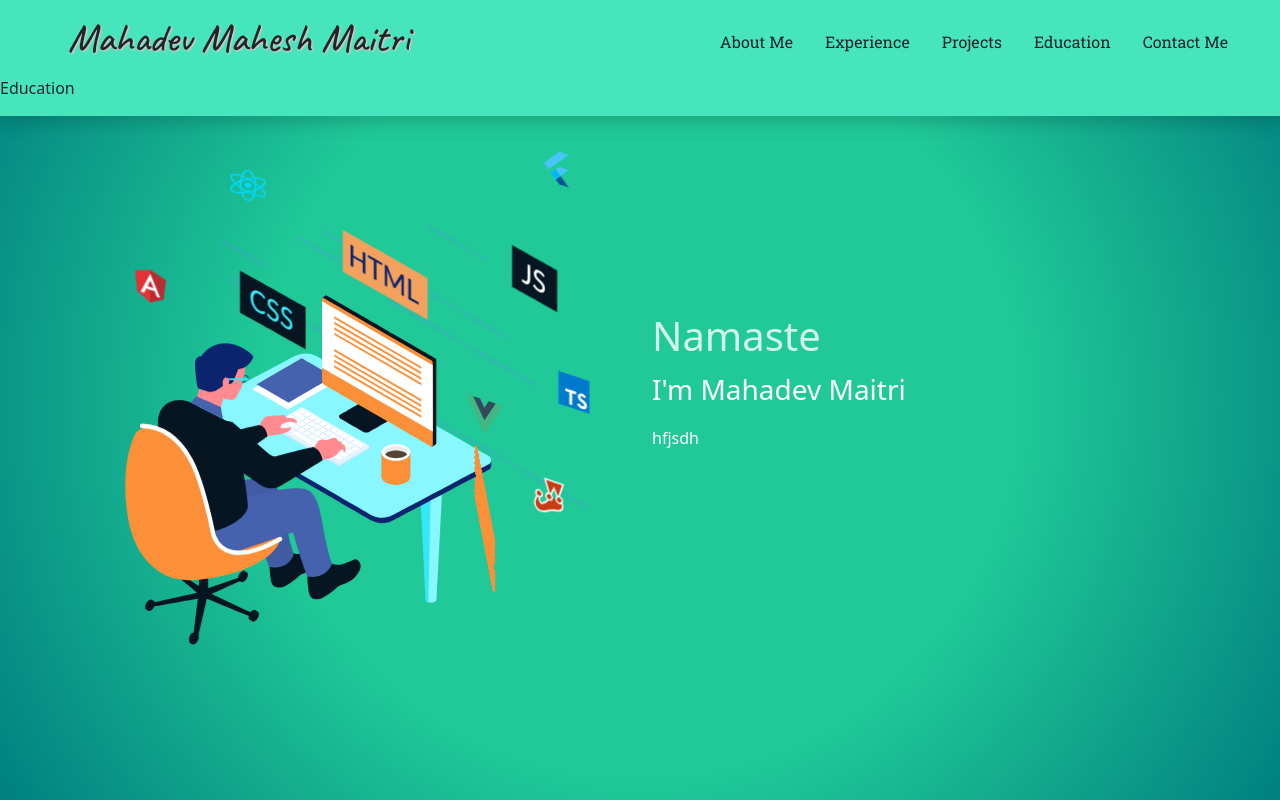
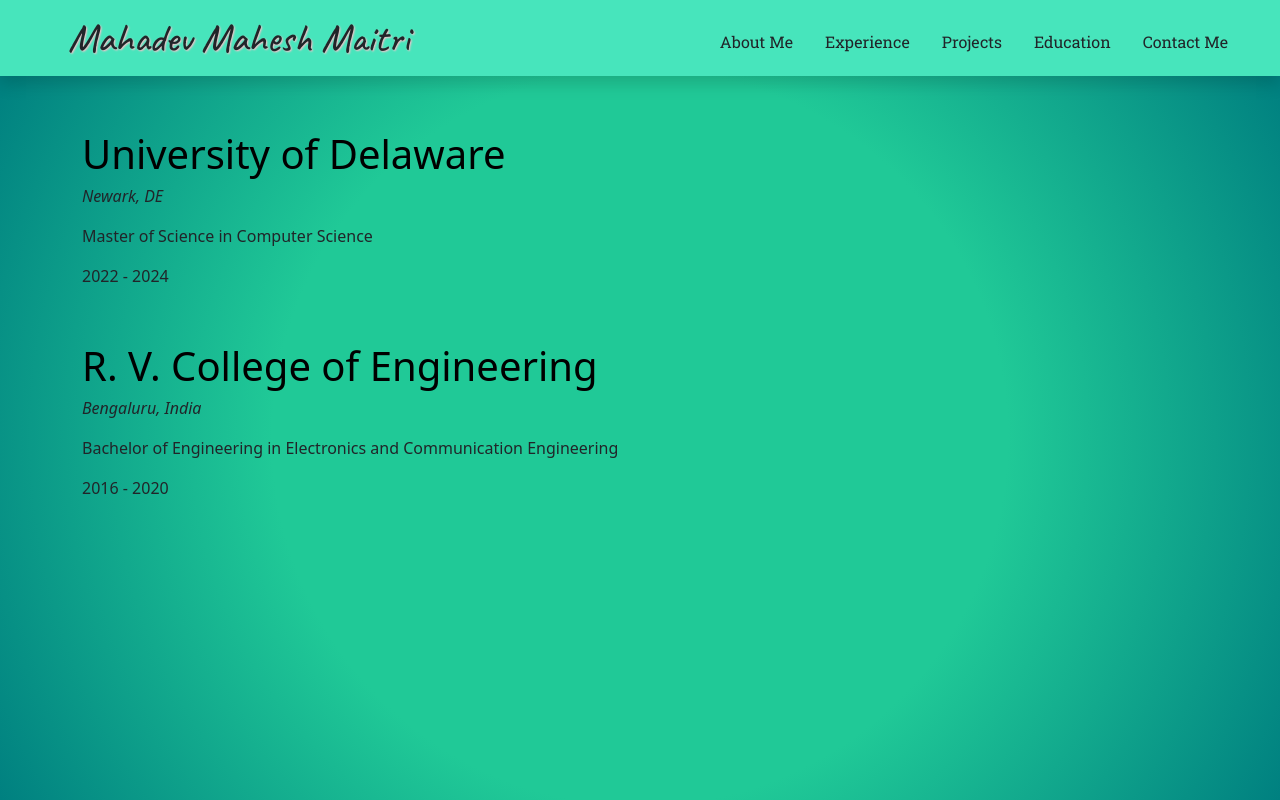
Before and after one commit to mahadev9/personal-profile-website, a React (Create React App) app: page /education in a window 1280 px wide. Built offline with nearby package versions, Linux system fonts and the light colour scheme.

Commit message:
other routes addition

```diff
--- a/src/Components/Education.tsx
+++ b/src/Components/Education.tsx
@@ -1,9 +1,19 @@
 import React from 'react'
+import { STATIC_VALUES } from '../constants'
 
 export default function Education () {
   return (
-    <div className='d-flex flex-column'>
-      <p>Education</p>
+    <div className='main d-flex flex-column'>
+      <div className='container'>
+        { STATIC_VALUES.education.map(edu => (
+          <div className='mt-5' key={ edu.institutionName }>
+            <a className='fs-1 text-decoration-none text-black' href={ edu.url } target="_blank" rel="noopener noreferrer">{ edu.institutionName }</a>
+            <p className='fst-italic'>{ edu.location }</p>
+            <p>{ edu.degree }</p>
+            <p>{ edu.period }</p>
+          </div>
+        )) }
+      </div>
     </div>
   )
 }
--- a/src/Components/ErrorPage.tsx
+++ b/src/Components/ErrorPage.tsx
@@ -1,10 +1,8 @@
 import React from 'react'
-import Header from './Header'
 
 export default function ErrorPage () {
   return (
     <div className='main d-flex flex-column'>
-      <Header/>
       <div className='row align-items-center typewriter flex-grow-1 no-margin'>
         <p className='text-white fw-semibold fs-1' style={{ width: 'fit-content' }}>Ooops! I think you are at the wrong location. Select one of the above menu item.</p>
       </div>
--- a/src/Components/Experience.tsx
+++ b/src/Components/Experience.tsx
@@ -1,9 +1,20 @@
 import React from 'react'
+import { STATIC_VALUES } from '../constants'
 
 export default function Experience () {
   return (
-    <div className='d-flex flex-column'>
-      <p>Experience</p>
+    <div className='main d-flex flex-column'>
+      <div className='container'>
+        { STATIC_VALUES.experience.map(exp => (
+          <div className='mt-5' key={ exp.organizationName }>
+            <h2>{ exp.organizationName }</h2>
+            <p>{ exp.location }</p>
+            <p className='fst-italic'>{ exp.position }</p>
+            <p>{ exp.period }</p>
+            <ul>{ exp.description.map(desc => (<li key={ desc }>{ desc }</li>)) }</ul>
+          </div>
+        )) }
+      </div>
     </div>
   )
 }
--- a/src/Components/HomePage.tsx
+++ b/src/Components/HomePage.tsx
@@ -1,8 +1,28 @@
 import React from 'react'
+import {
+  Route,
+  Routes
+} from 'react-router-dom'
+import ContactMe from './ContactMe'
+import Education from './Education'
+import ErrorPage from './ErrorPage'
+import Experience from './Experience'
+import Header from './Header'
+import Introduction from './Introduction'
+import Projects from './Projects'
 
 export default function HomePage () {
   return (
-    <div>
+    <div className='d-flex flex-column position-absolute top-0 start-0 bottom-0 end-0'>
+      <Header />
+      <Routes>
+        <Route path="/experience" element={<Experience />} />
+        <Route path="/projects" element={<Projects />} />
+        <Route path="/education" element={<Education />} />
+        <Route path="/contact" element={<ContactMe />} />
+        <Route path="/" element={<Introduction />} />
+        <Route path="*" element={<ErrorPage />} />
+      </Routes>
     </div>
   )
 }
--- a/src/Components/Introduction.tsx
+++ b/src/Components/Introduction.tsx
@@ -1,5 +1,4 @@
 import React, { useEffect, useState } from 'react'
-import Header from './Header'
 import Lottie from 'lottie-react'
 import developerSkillsAnimation from '../assets/lottiefiles/99312-developer-skills.json'
 import { Container, Row, Col } from 'reactstrap'
@@ -32,7 +31,6 @@
 
   return (
     <div className='main d-flex flex-column'>
-      <Header />
       <Container>
         <div className='col'>
           <Row>
--- a/src/Components/Projects.tsx
+++ b/src/Components/Projects.tsx
@@ -1,9 +1,19 @@
 import React from 'react'
+import { STATIC_VALUES } from '../constants'
 
 export default function Projects () {
   return (
-    <div className='d-flex flex-column'>
-      <p>Projects</p>
+    <div className='main d-flex flex-column'>
+      <div className='container'>
+        { STATIC_VALUES.projects.map(proj => (
+          <div className='mt-5' key={ proj.name }>
+            <h2>{ proj.name }</h2>
+            <p className='fst-italic'>{ proj.tools }</p>
+            <p>{ proj.period }</p>
+            <ul>{ proj.description.map(desc => (<li key={ desc }>{ desc }</li>)) }</ul>
+          </div>
+        )) }
+      </div>
     </div>
   )
 }
--- a/src/constants.ts
+++ b/src/constants.ts
@@ -8,6 +8,90 @@
   description1: 'I am a Computer Science Graduate Student at the University of Delaware.',
   intro: 'Hello',
   animationPath: '/lottie/coding.json',
-  experience: {},
-  greetingWords: ['Hello', 'Namaste', 'Bonjour', 'Hola', '👋🏻']
+  greetingWords: ['Hello', 'Namaste', 'Bonjour', 'Hola', '👋🏻'],
+  education: [
+    {
+      institutionName: 'University of Delaware',
+      location: 'Newark, DE',
+      degree: 'Master of Science in Computer Science',
+      period: '2022 - 2024',
+      url: 'https://www.udel.edu/'
+    },
+    {
+      institutionName: 'R. V. College of Engineering',
+      location: 'Bengaluru, India',
+      degree: 'Bachelor of Engineering in Electronics and Communication Engineering',
+      period: '2016 - 2020',
+      url: 'https://rvce.edu.in/'
+    }
+  ],
+  experience: [
+    {
+      organizationName: 'Optum Global Solutions (India) Private Limited - UnitedHealth Group',
+      location: 'Bengaluru, India',
+      position: 'Associate Software Engineer - II',
+      period: 'Jul 2020 - Jul 2022',
+      description: [
+        'Designed and developed User Interfaces using ReactJs to meet requested features and provided demos to the Business Team upon completion. Worked for Integrated Eligibility (IE) project over a period of 1 year.',
+        'Conducted an end-to-end functional regression testing suite using Robot Framework, as well as performance testing of REST APIs using JMeter, to ensure the quality and reliability of development servers in the Optum Medicaid Management Services (OMMS) project. Test suites were run twice weekly over the course of one year.'
+      ]
+    },
+    {
+      organizationName: 'Electronics and Radar Development Establishment (LRDE), DRDO',
+      location: 'Bengaluru, India',
+      position: 'Trainee',
+      period: 'Jan 2020 - May 2020',
+      description: [
+        'Designed a state-of-the-art solution for Automatic Target Recognition of ships using Deep Learning algorithms. Con- structed GAN framework (2.87M parameters) with help of CNNs to extract features, like the amplitude of signals, mast, and orientation, to increase the number of ISAR images of ships in the dataset.',
+        'Utilized transfer learning method for classification of ships which was backed by MobileNetV2 network with an accuracy of 89.6%.',
+        'The original dataset of ISAR images was generated using ANSYS Electromagnetics SBR+ with 3-D models of ships, allowing for accurate representation of ship features.',
+        'Published a paper on ”Classification of Ships using ISAR Images with Combined Deep Transfer Learning and GAN Processing Framework”, International Journal of Engineering Research & Technology (IJERT) Volume 10, Issue 10 (October 2021).'
+      ]
+    },
+    {
+      organizationName: 'Wipro IISc Research Innovation Network (WIRIN), IISc',
+      location: 'Bengaluru, India',
+      position: 'Project Intern',
+      period: 'Jun 2019 - Jul 2019',
+      description: [
+        'Improved the inference timing and frames per second for an input video stream by implementing sequence-by- sequence batch augmentation of video frames and reducing the computational complexity of the semantic segmen- tation algorithm.',
+        'Improved the overall performance of the semantic segmentation algorithm by reducing the processing time and increasing the accuracy of video segmentation.'
+      ]
+    }
+  ],
+  projects: [
+    {
+      name: 'Cryptocurrency Price Forecasting',
+      tools: 'Python, TensorFlow, Numpy, Pandas, Matplotlib',
+      period: 'Sept 2022 - Dec 2022',
+      description: [
+        'Collaborated with a team of three to develop neural networks for predicting cryptocurrency prices through an ablation study. Conducted experiments on different numbers of LSTM layers and 1D-CNN with LSTM layers, using a range of hyperparameters.',
+        'Based on analysis of data collected from Binance Data Vision, we determined that a single layer of LSTM with 128 units produced the most accurate predictions. Additionally, we found that the 1D-CNN with LSTM architecture could be effective in cases where additional data input streams, such as current news, are available.'
+      ]
+    },
+    {
+      name: 'Movie Booking System',
+      tools: 'ReactJs, MySQL',
+      period: 'Jan 2019 - Apr 2019',
+      description: [
+        'Worked with a team of two and was responsible for developing the front end of the application using ReactJs. The backend was developed using Express.js in connection to the MySQL server on Azure. Each of the services was deployed separately to understand microservices and their benefits.'
+      ]
+    },
+    {
+      name: 'Class Attendance Application based on Facial Recognition and Cognitive Services',
+      tools: 'Android, Java, Azure Face API',
+      period: 'Aug 2018 - Nov 2018',
+      description: [
+        'Developed an android application to streamline the attendance-taking process for a class, leveraging image recogni- tion technology to automatically mark attendance based on facial recognition. Integrated the Azure cognitive services Face API with the application to accurately identify matching faces registered for the class.'
+      ]
+    },
+    {
+      name: 'Detection of Common Plant Diseases using Convolutional Neural Network',
+      tools: 'Python, PyTorch, Numpy, Pandas, Scikit-Learn',
+      period: 'Aug 2018 - Nov 2018',
+      description: [
+        'Addressing the issue of common plant diseases at an early stage to inform farmers at the right time by designing a state-of-the-art solution using a Convolutional Neural Network to detect diseases and suggest appropriate weedicides. This project was shared with a team of two and was responsible for the collection and pre-processing of the dataset, and building the classifier using CNN.'
+      ]
+    }
+  ]
 }
--- a/src/index.css
+++ b/src/index.css
@@ -13,7 +13,7 @@
 }
 
 .main {
-  height: 100vh;
+  height: 100%;
   background: rgb(32,201,151);
   background: radial-gradient(circle, rgba(32,201,151,1) 50%, rgba(0,128,128,1) 100%);
 }
--- a/src/index.tsx
+++ b/src/index.tsx
@@ -4,49 +4,17 @@
 import reportWebVitals from './reportWebVitals'
 import 'bootstrap/dist/css/bootstrap.min.css'
 import 'bootstrap/dist/js/bootstrap.bundle.min'
-import Introduction from './Components/Introduction'
-import {
-  createBrowserRouter,
-  RouterProvider
-} from 'react-router-dom'
-import ErrorPage from './Components/ErrorPage'
-import Experience from './Components/Experience'
-import Projects from './Components/Projects'
-import Education from './Components/Education'
-import ContactMe from './Components/ContactMe'
-
-const router = createBrowserRouter([
-  {
-    path: '/',
-    element: <Introduction />,
-    errorElement: <ErrorPage />,
-    children: [
-      {
-        path: 'experience',
-        element: <Experience />
-      },
-      {
-        path: 'projects',
-        element: <Projects />
-      },
-      {
-        path: 'education',
-        element: <Education />
-      },
-      {
-        path: 'contact',
-        element: <ContactMe />
-      }
-    ]
-  }
-])
+import HomePage from './Components/HomePage'
+import { BrowserRouter } from 'react-router-dom'
 
 const root = ReactDOM.createRoot(
   document.getElementById('root') as HTMLElement
 )
 root.render(
   <React.StrictMode>
-    <RouterProvider router={router} />
+    <BrowserRouter>
+      <HomePage />
+    </BrowserRouter>
   </React.StrictMode>
 )
 
```
